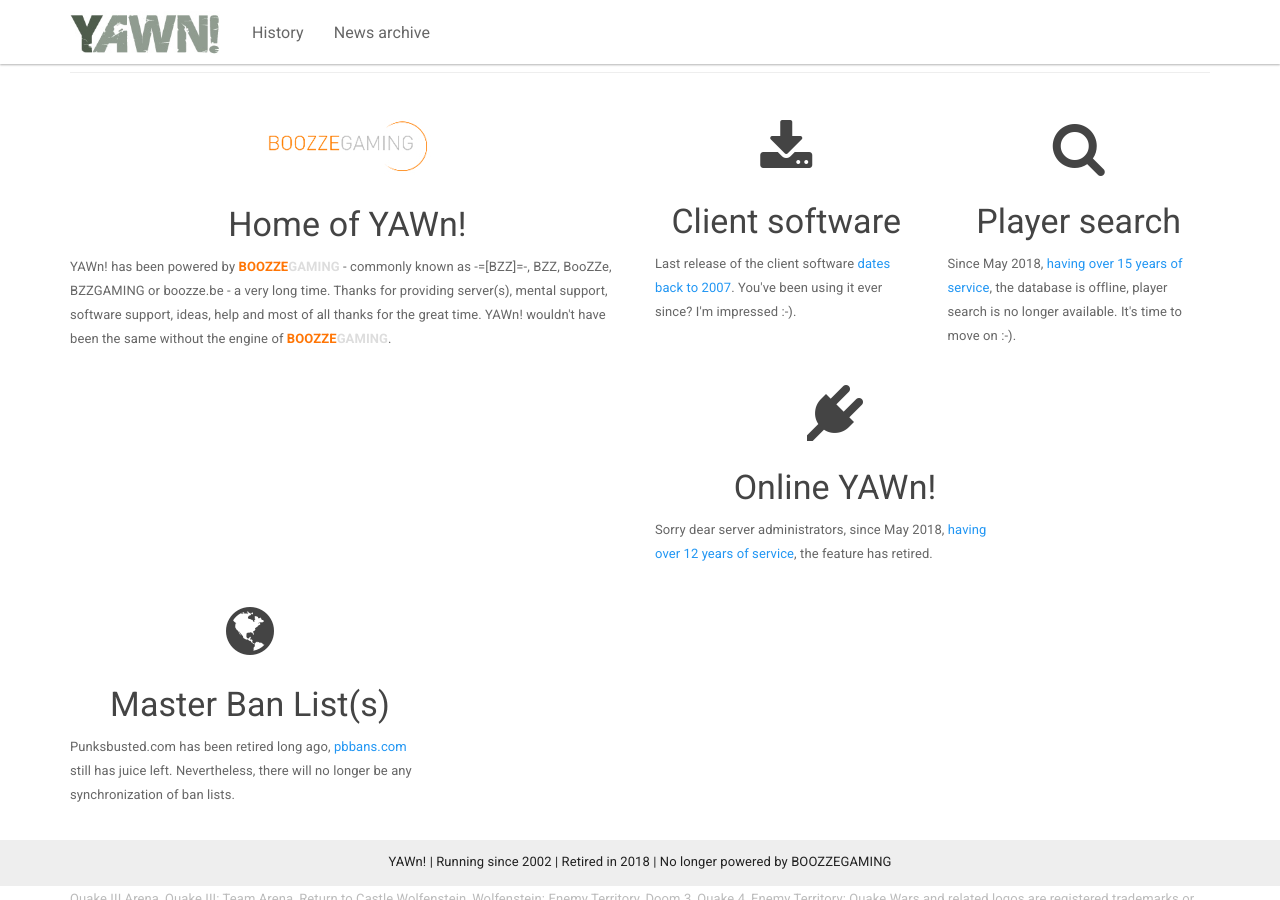
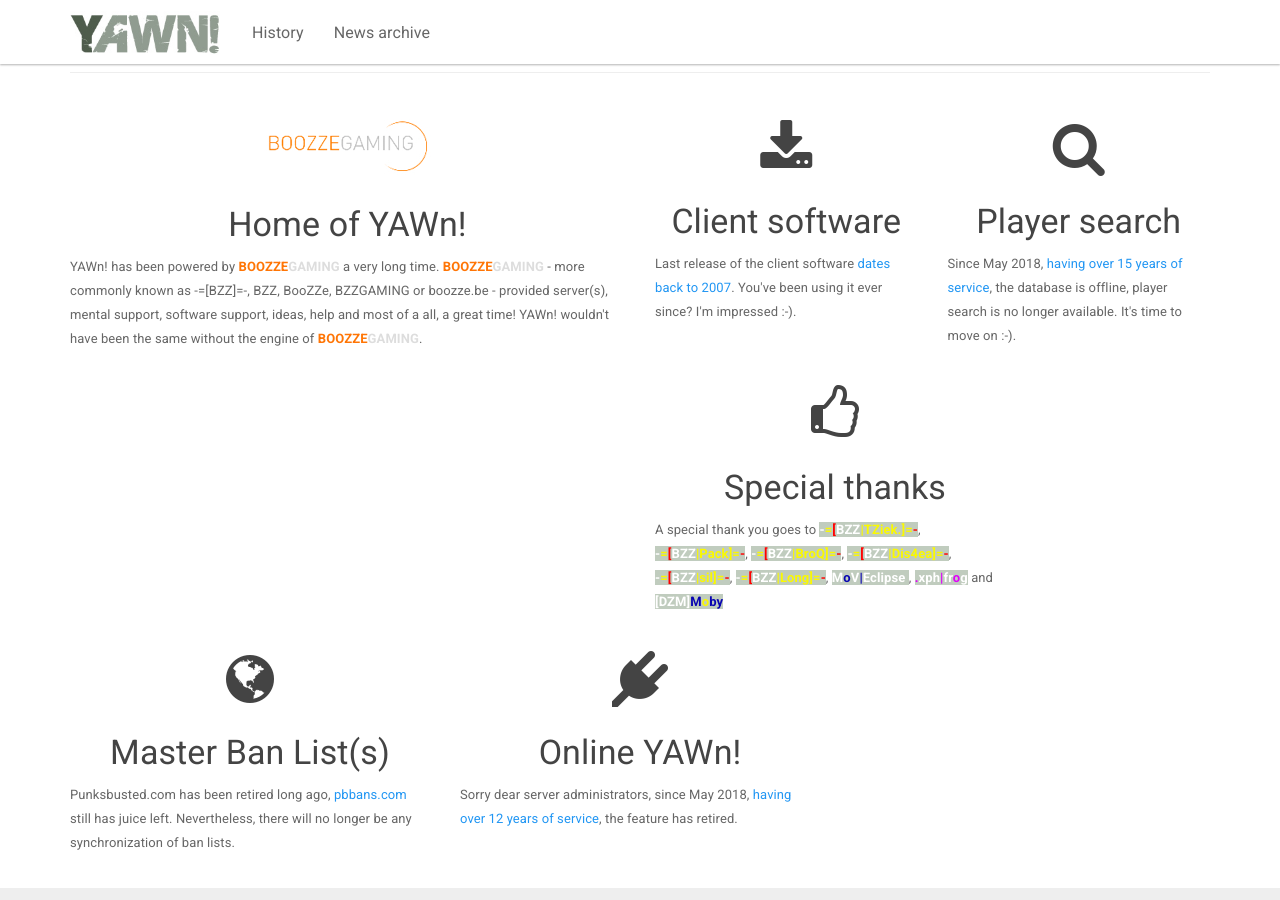
Before and after one commit to yawnsite/yawnsite.github.io, a Jekyll site: the page built from index.html, in a window 1280 px wide and 900 px high, scrolled down 498 px. Built offline with Jekyll 4.4.1, drawn with Linux system fonts in a browser that asks for light colours; nearby versions of some CDN libraries; comment, search, counter and statistics services are not loaded; some of the changed text lies outside the part shown.

Commit message:
the end.

```diff
--- a/_includes/footer.html
+++ b/_includes/footer.html
@@ -2,7 +2,7 @@
     <div class="container">
 
         <p class="text-center">
-            {{ site.title }} | Running since 2002 | Retired in 2018 | No longer powered by BOOZZEGAMING
+            {{ site.title }} | .... since 2002 - retired in 2018 | No longer powered by BOOZZEGAMING
         </p>
 
         <p class="text-muted">Quake III Arena, Quake III: Team Arena, Return to Castle Wolfenstein, Wolfenstein: Enemy Territory, Doom 3, Quake 4, Enemy Territory: Quake Wars and related logos are registered trademarks or trademarks of id Software LLC in the U.S. and/or other countries. Call of Duty, Call of Duty 2, Soldier of Fortune and related logos are registered trademarks of Activision, Inc. and its affiliates. PunkBuster and related logos are a trademark of Even Balance, Inc. All other trademarks and trade names are properties of their respective owners.</p>
--- a/css/main.scss
+++ b/css/main.scss
@@ -84,3 +84,7 @@
 .navbar-form .has-feedback .form-control-feedback{
   top:10px
 }
+
+.game-color b {
+  background-color: #C0CCBE;
+}
--- a/index.html
+++ b/index.html
@@ -27,7 +27,8 @@
         <div class="col-sm-6">
             <h1 class="text-center"><i class="fa" aria-hidden="true"><img src="/img/bzzlogo.jpg"/></i></h1>
             <h3 class="text-center">Home of YAWn!</h3>
-            YAWn! has been powered by <strong><font color="#ff7505">BOOZZE</font><font color="#DDDDDD">GAMING</font></strong> - commonly known as -=[BZZ]=-, BZZ, BooZZe, BZZGAMING or boozze.be - a very long time. Thanks for providing server(s), mental support, software support, ideas, help and most of all thanks for the great time. YAWn! wouldn't have been the same without the engine of <strong><font color="#ff7505">BOOZZE</font><font color="#DDDDDD">GAMING</font></strong>.</p>
+            YAWn! has been powered by <strong><font color="#ff7505">BOOZZE</font><font color="#DDDDDD">GAMING</font></strong> a very long time. <strong><font color="#ff7505">BOOZZE</font><font color="#DDDDDD">GAMING</font></strong> - more commonly known as -=[BZZ]=-, BZZ, BooZZe, BZZGAMING or boozze.be -
+            provided server(s), mental support, software support, ideas, help and most of a all, a great time! YAWn! wouldn't have been the same without the engine of <strong><font color="#ff7505">BOOZZE</font><font color="#DDDDDD">GAMING</font></strong>.</p>
         </div>
         <div class="col-sm-3">
             <h1 class="text-center"><i class="fa fa-download" aria-hidden="true"></i></h1>
@@ -39,16 +40,35 @@
             <h3 class="text-center">Player search</h3>
             <p>Since May 2018, <a href="/history">having over 15 years of service</a>, the database is offline, player search is no longer available. It's time to move on :-).</p>
         </div>
-        <div class="col-lg-4">
+
+        <div class="col-sm-4">
+            <h1 class="text-center"><i class="fa fa-thumbs-o-up" aria-hidden="true"></i></h1>
+            <h3 class="text-center">Special thanks</h3>
+            <p class="game-color">
+                A special thank you goes to
+                <b><font color="#ffffff">-</font><font color="#FAF900">=</font><font color="#FF0000">[</font><font color="#ffffff">BZZ</font><font color="#FAF900">|TZiek.]=</font><font color="#FF0000">-</font></b>, <br/>
+                <b><font color="#ffffff">-</font><font color="#FAF900">=</font><font color="#FF0000">[</font><font color="#ffffff">BZZ</font><font color="#FAF900">|Pack]=</font><font color="#FF0000">-</font></b>,
+                <b><font color="#ffffff">-</font><font color="#FAF900">=</font><font color="#FF0000">[</font><font color="#ffffff">BZZ</font><font color="#FAF900">|BroQ]=</font><font color="#FF0000">-</font></b>,
+                <b><font color="#ffffff">-</font><font color="#FAF900">=</font><font color="#FF0000">[</font><font color="#ffffff">BZZ</font><font color="#FAF900">|Dis4ea]=</font><font color="#FF0000">-</font></b>,<br/>
+                <b><font color="#ffffff">-</font><font color="#FAF900">=</font><font color="#FF0000">[</font><font color="#ffffff">BZZ</font><font color="#FAF900">|sil]=</font><font color="#FF0000">-</font></b>,
+                <b><font color="#ffffff">-</font><font color="#FAF900">=</font><font color="#FF0000">[</font><font color="#ffffff">BZZ</font><font color="#FAF900">|Long]=</font><font color="#FF0000">-</font></b>,
+                <b><font color="#ffffff">M</font><font color="#0804b2">o</font><font color="#ffffff">V</font><font color="#0804b2">|</font><font color="#ffffff">Eclipse</font> </b>,
+                <b><font color="#e000fa">.</font><font color="#ffffff">xph</font><font color="#e000fa">|</font><font color="#ffffff">fr</font><font color="#e000fa">o</font><font color="#ffffff">g</font></b> and
+                <b><font color="#ffffff">[DZM]</font><font color="#0804b2">M</font><font color="#FAF900">o</font><font color="#0804b2">by</font></b>
+            </p>
+        </div>
+        <div class="col-sm-4">
+            <h1 class="text-center"><i class="fa fa-globe" aria-hidden="true"></i></h1>
+            <h3 class="text-center">Master Ban List(s)</h3>
+            Punksbusted.com has been retired long ago, <a href="https://www.pbbans.com/">pbbans.com</a> still has juice left. Nevertheless, there will no longer be any synchronization of ban lists.</p>
+        </div>
+        <div class="col-sm-4">
             <h1 class="text-center"><i class="fa fa-plug" aria-hidden="true"></i></h1>
             <h3 class="text-center">Online YAWn!</h3>
             <p>Sorry dear server administrators, since May 2018, <a href="/history">having over 12 years of service</a>, the feature has retired.</p>
         </div>
-        <div class="col-lg-4">
-            <h1 class="text-center"><i class="fa fa-globe" aria-hidden="true"></i></h1>
-            <h3 class="text-center">Master Ban List(s)</h3>
-            Punksbusted.com has been retired long ago, <a href="https://www.pbbans.com/">pbbans.com</a> still has juice left. Nevertheless, there will no longer be any synchronization of ban lists.</p>
-        </div>
+
+
     </div>
 
 
```
Also changed, not shown: _posts/2018-05-05-retirement.md (+11 -10 lines), css/timeline.css (line endings or trailing spaces).
